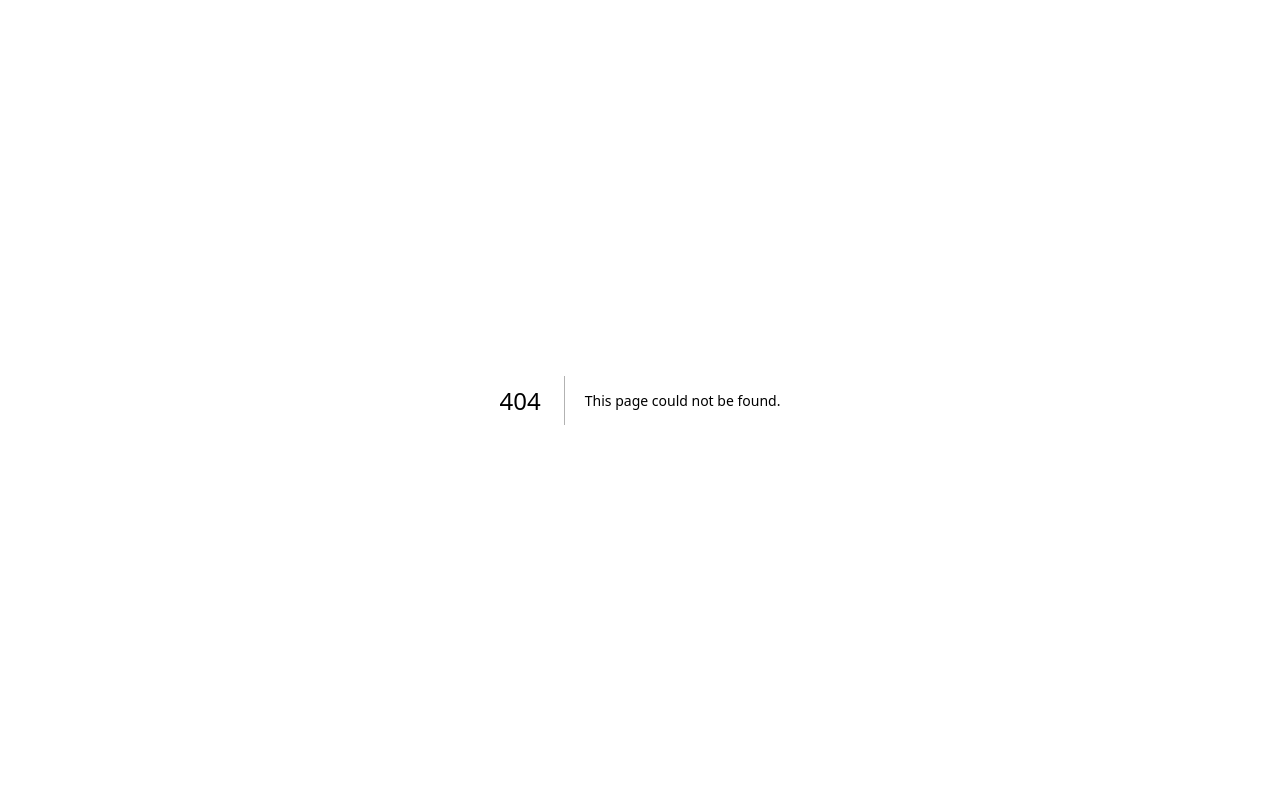
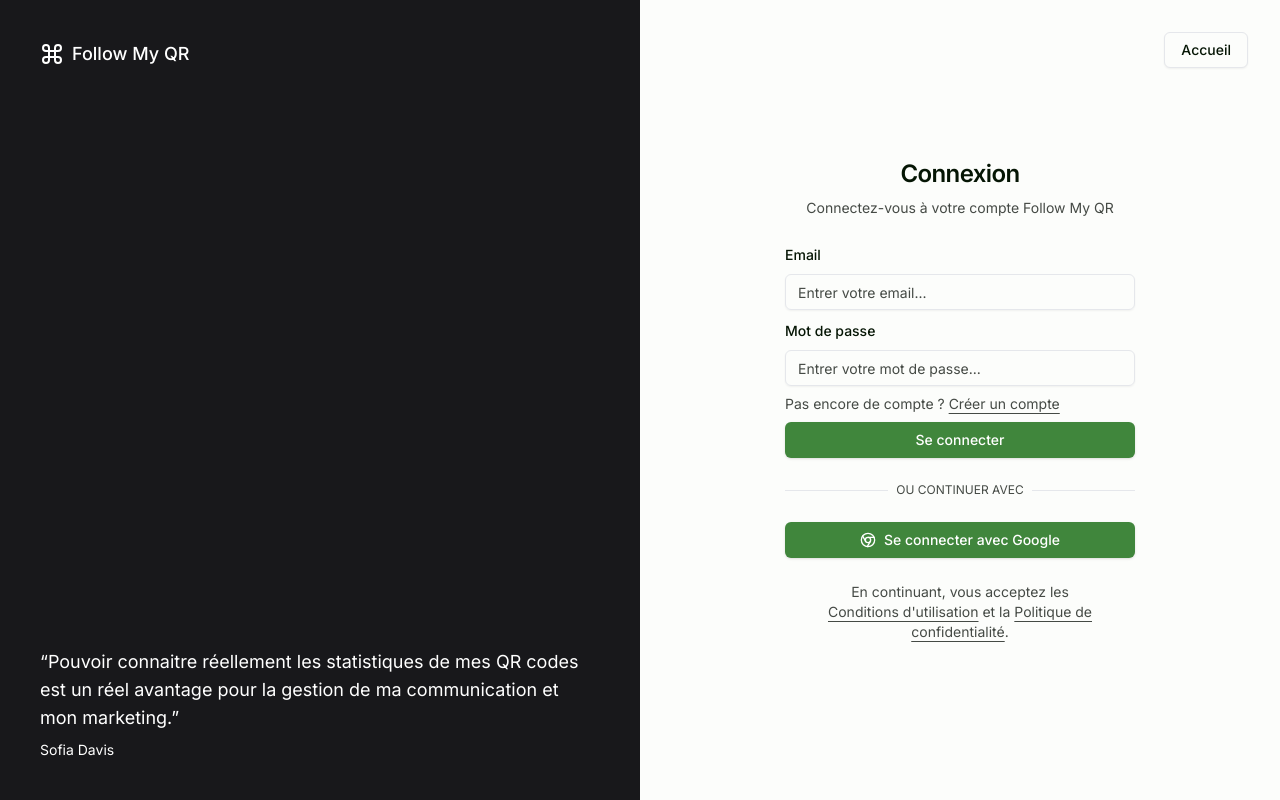
Before and after one commit to DopeCloudd/next-qrcode, a Next.js app: page /login in a window 1280 px wide. Before the commit this address had no page. Built offline with nearby package versions, Linux system fonts and the light colour scheme.

Commit message:
create page and form for login

```diff
--- /dev/null
+++ b/app/login/page.tsx
@@ -0,0 +1,82 @@
+import { Metadata } from "next";
+import Link from "next/link";
+import AuthForm from "@/components/forms/auth.form";
+import { buttonVariants } from "@/components/ui/button";
+import { cn } from "@/lib/utils";
+
+export const metadata: Metadata = {
+  title: "Connexion",
+  description: "Connexion à l'application Follow My QR",
+};
+
+export default function AuthenticationPage() {
+  return (
+    <div className="relative h-screen flex-col items-center justify-center md:grid lg:max-w-none lg:grid-cols-2 lg:px-0">
+      <Link
+        href="/"
+        className={cn(
+          buttonVariants({ variant: "outline" }),
+          "absolute right-4 top-4 md:right-8 md:top-8"
+        )}
+      >
+        Accueil
+      </Link>
+      <div className="relative hidden h-full flex-col bg-muted p-10 text-white lg:flex dark:border-r">
+        <div className="absolute inset-0 bg-zinc-900" />
+        <div className="relative z-20 flex items-center text-lg font-medium">
+          <svg
+            xmlns="http://www.w3.org/2000/svg"
+            viewBox="0 0 24 24"
+            fill="none"
+            stroke="currentColor"
+            strokeWidth="2"
+            strokeLinecap="round"
+            strokeLinejoin="round"
+            className="mr-2 h-6 w-6"
+          >
+            <path d="M15 6v12a3 3 0 1 0 3-3H6a3 3 0 1 0 3 3V6a3 3 0 1 0-3 3h12a3 3 0 1 0-3-3" />
+          </svg>
+          Follow My QR
+        </div>
+        <div className="relative z-20 mt-auto">
+          <blockquote className="space-y-2">
+            <p className="text-lg">
+              &ldquo;Pouvoir connaitre réellement les statistiques de mes QR
+              codes est un réel avantage pour la gestion de ma communication et
+              mon marketing.&rdquo;
+            </p>
+            <footer className="text-sm">Sofia Davis</footer>
+          </blockquote>
+        </div>
+      </div>
+      <div className="flex h-full items-center p-4 lg:p-8">
+        <div className="mx-auto flex w-full flex-col justify-center space-y-6 sm:w-[350px]">
+          <div className="flex flex-col space-y-2 text-center">
+            <h1 className="text-2xl font-semibold tracking-tight">Connexion</h1>
+            <p className="text-sm text-muted-foreground">
+              Connectez-vous à votre compte Follow My QR
+            </p>
+          </div>
+          <AuthForm />
+          <p className="px-8 text-center text-sm text-muted-foreground">
+            En continuant, vous acceptez les{" "}
+            <Link
+              href="/terms"
+              className="underline underline-offset-4 hover:text-primary"
+            >
+              Conditions d'utilisation
+            </Link>{" "}
+            et la{" "}
+            <Link
+              href="/privacy"
+              className="underline underline-offset-4 hover:text-primary"
+            >
+              Politique de confidentialité
+            </Link>
+            .
+          </p>
+        </div>
+      </div>
+    </div>
+  );
+}
--- /dev/null
+++ b/components/forms/auth.form.tsx
@@ -0,0 +1,122 @@
+"use client";
+import { Button } from "@/components/ui/button";
+import {
+  Form,
+  FormControl,
+  FormField,
+  FormItem,
+  FormLabel,
+  FormMessage,
+} from "@/components/ui/form";
+import { Input } from "@/components/ui/input";
+import { zodResolver } from "@hookform/resolvers/zod";
+import { signIn } from "next-auth/react";
+import { useSearchParams } from "next/navigation";
+import { useState } from "react";
+import { useForm } from "react-hook-form";
+import * as z from "zod";
+import { Chrome } from "lucide-react";
+import Link from "next/link";
+
+const formSchema = z.object({
+  email: z.string().email({ message: "Entrer une adresse email valide." }),
+  password: z
+    .string()
+    .min(6, { message: "Le mot de passe doit faire au moins 6 caractères." }),
+});
+
+type UserFormValue = z.infer<typeof formSchema>;
+
+export default function AuthForm() {
+  const searchParams = useSearchParams();
+  const callbackUrl = searchParams.get("callbackUrl");
+  const [loading, setLoading] = useState(false);
+  const defaultValues = {
+    email: "",
+    password: "",
+  };
+  const form = useForm<UserFormValue>({
+    resolver: zodResolver(formSchema),
+    defaultValues,
+  });
+
+  const onSubmit = async (data: UserFormValue) => {
+    signIn("credentials", {
+      email: data.email,
+      callbackUrl: callbackUrl ?? "/dashboard",
+    });
+  };
+
+  return (
+    <>
+      <Form {...form}>
+        <form
+          onSubmit={form.handleSubmit(onSubmit)}
+          className="w-full space-y-2"
+        >
+          <FormField
+            control={form.control}
+            name="email"
+            render={({ field }) => (
+              <FormItem>
+                <FormLabel>Email</FormLabel>
+                <FormControl>
+                  <Input
+                    type="email"
+                    placeholder="Entrer votre email..."
+                    disabled={loading}
+                    {...field}
+                  />
+                </FormControl>
+                <FormMessage />
+              </FormItem>
+            )}
+          />
+          <FormField
+            control={form.control}
+            name="password"
+            render={({ field }) => (
+              <FormItem>
+                <FormLabel>Mot de passe</FormLabel>
+                <FormControl>
+                  <Input
+                    type="password"
+                    placeholder="Entrer votre mot de passe..."
+                    disabled={loading}
+                    {...field}
+                  />
+                </FormControl>
+                <FormMessage />
+              </FormItem>
+            )}
+          />
+          <p className="text-sm text-muted-foreground">
+            Pas encore de compte ?{" "}
+            <Link
+              href="/signup"
+              className="underline underline-offset-4 hover:text-primary"
+            >
+              Créer un compte
+            </Link>
+          </p>
+          <Button disabled={loading} className="ml-auto w-full" type="submit">
+            Se connecter
+          </Button>
+        </form>
+      </Form>
+      <div className="relative">
+        <div className="absolute inset-0 flex items-center">
+          <span className="w-full border-t" />
+        </div>
+        <div className="relative flex justify-center text-xs uppercase">
+          <span className="bg-background px-2 text-muted-foreground">
+            Ou continuer avec
+          </span>
+        </div>
+      </div>
+      <Button>
+        <Chrome className="mr-2 h-4 w-4" /> Se connecter avec Google
+      </Button>
+    </>
+  );
+}
```
